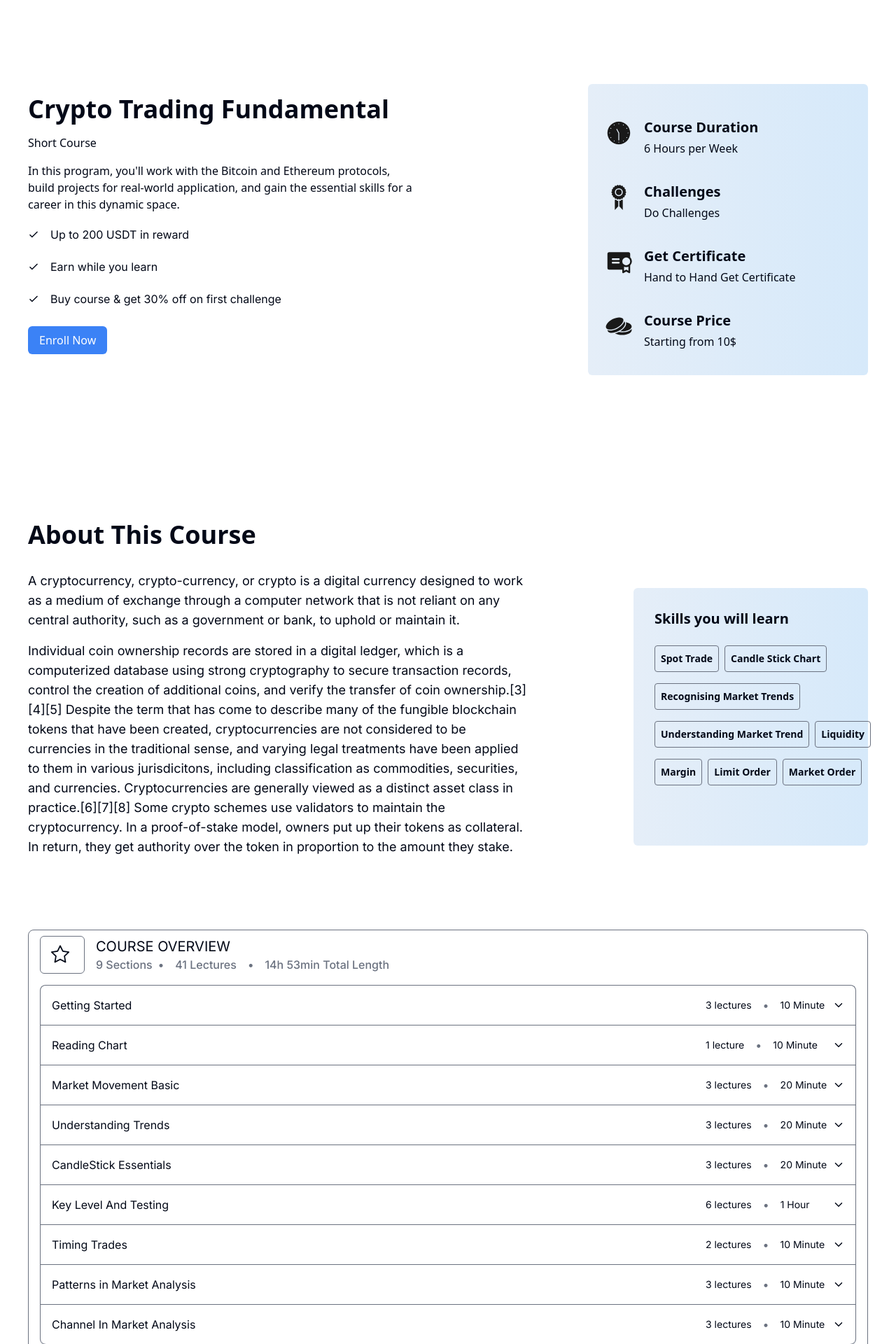
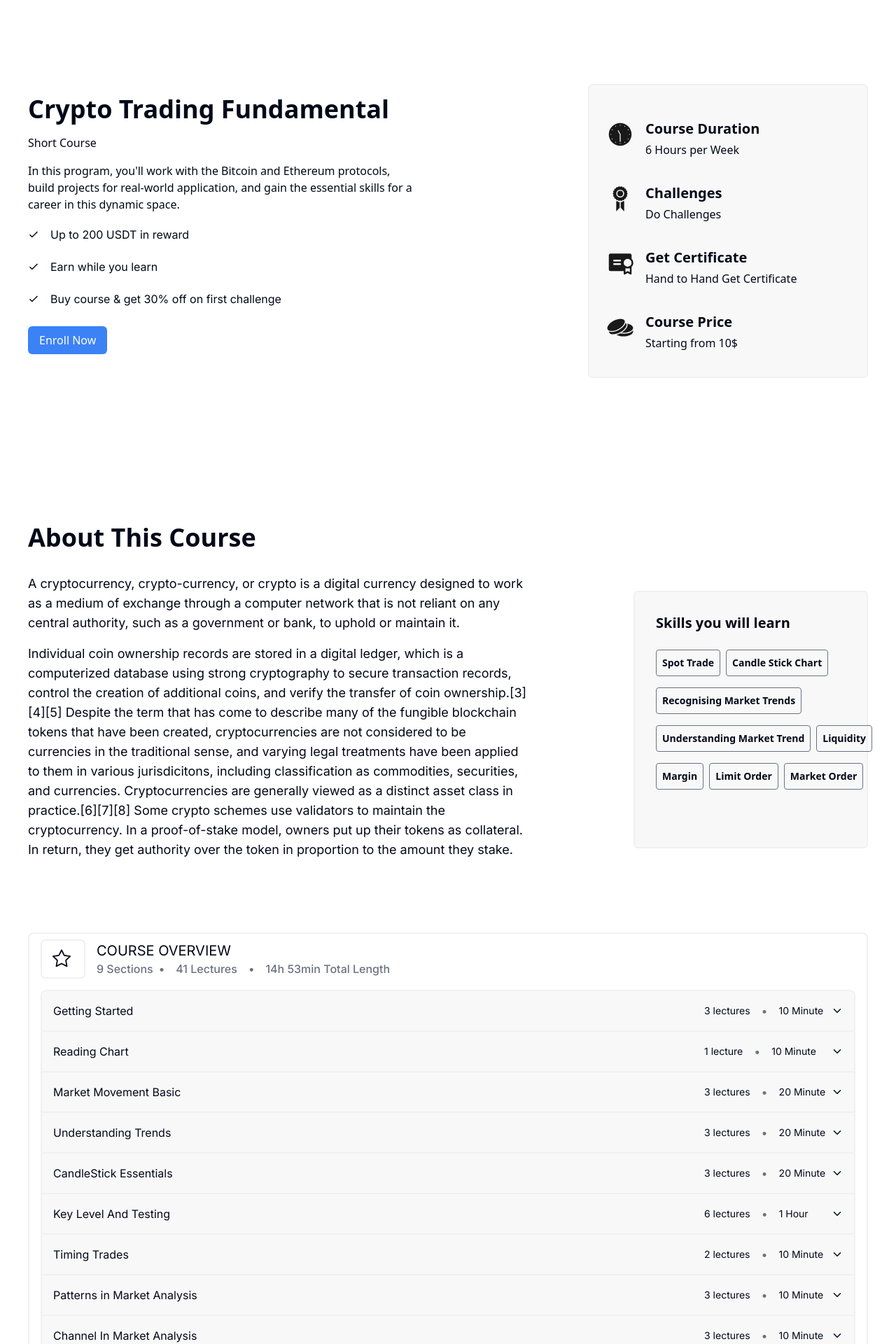
Before and after one commit to Salman-Aijaz/Course-Intro, a Next.js app: page / in a window 1280 px wide. Shown: the top 1920 px of the page at 70% size. Built offline with nearby package versions, Linux system fonts and the light colour scheme.

Commit message:
Light-Mode-Color

```diff
--- a/src/app/Components/AboutCourse.tsx
+++ b/src/app/Components/AboutCourse.tsx
@@ -18,7 +18,7 @@ const AboutCourse = () => {
      Individual coin ownership records are stored in a digital ledger, which is a computerized database using strong cryptography to secure transaction records, control the creation of additional coins, and verify the transfer of coin ownership.[3][4][5] Despite the term that has come to describe many of the fungible blockchain tokens that have been created, cryptocurrencies are not considered to be currencies in the traditional sense, and varying legal treatments have been applied to them in various jurisdicitons, including classification as commodities, securities, and currencies. Cryptocurrencies are generally viewed as a distinct asset class in practice.[6][7][8] Some crypto schemes use validators to maintain the cryptocurrency. In a proof-of-stake model, owners put up their tokens as collateral. In return, they get authority over the token in proportion to the amount they stake.
      </p>
         </div>
-        <div className='bg-gradient-to-r to-[#d6e9fa] from-[#e5eef8] dark:bg-[rgba(30,41,59,0.5)]  p-[30px] border-gray-500   rounded-md  mt-0 sm:mt-0 lg:mt-44 md:mt-0 xl:mt-44 w-fit lg:w-[335px]  min-h-auto md:min-h-auto lg:max-h-[368px]'>
+        <div className='bg-gradient-to-r bg-[#f8f8f9] dark:bg-[rgba(30,41,59,0.5)]  p-[30px]  border-2 border-[#f0f0f0]   rounded-md  mt-0 sm:mt-0 lg:mt-44 md:mt-0 xl:mt-44 w-fit lg:w-[335px]  min-h-auto md:min-h-auto lg:max-h-[368px]'>
           <h3 className=' font-sans mb-4	 dark:text-zinc-200 text-lg md:text-xl font-semibold'>Skills you will learn </h3>
 
        <div className="flex flex-wrap w-fit lg:w-[335px] ">
--- a/src/app/Components/CourseProgram.tsx
+++ b/src/app/Components/CourseProgram.tsx
@@ -124,9 +124,9 @@ const CourseProgram = () => {
 
   return (
     <div className="container mx-auto pt-20 pb-4 px-4 md:px-10 max-w-screen-xl">
-      <div className="flex flex-col border-[1px] border-gray-500 rounded-lg pt-2 pb-4 px-4 ">
+      <div className="flex flex-col border-2 border-[#f0f0f0] rounded-lg pt-2 pb-4 px-4 ">
         <div className="flex items-center mb-4">
-          <span className="w-12 md:w-16  border-[1px] border-gray-500 rounded-md px-2 py-3 dark:text-zinc-200">
+          <span className="w-12 md:w-16  border-2 border-[#f0f0f0] rounded-md px-2 py-3 dark:text-zinc-200">
             <GoStar className="w-8 h-5 md:w-10 md:h-7" />
           </span>
           <div className="ml-2 md:ml-4">
@@ -140,14 +140,14 @@ const CourseProgram = () => {
             </div>
           </div>
         </div>
-        <div className="flex flex-col border-t-[1px] border-r-[1px] border-l-[1px] border-b-0 border-solid border-gray-500 rounded-lg ">
+        <div className="flex flex-col border-t-2 border-r-2 border-l-2 border-b-0 border-solid   border-[#f0f0f0] rounded-lg ">
           {courses.map((course, index) => (
             // console.log("COURSE LENGTH ",courses.length -1),
             // console.log("ACCORDION",accordionOpen[index]),
             <>
               <button
               key={index}
-                className={` flex justify-between items-start p-4  border-b-[1px]  border-gray-500 hover:bg-zinc-100 dark:hover:bg-zinc-900  ${index === 0?"rounded-t-lg":""}  ${ index === courses.length - 1 ? "rounded-b-lg":""} `}
+                className={` flex justify-between items-start p-4  border-b-2    border-[#f0f0f0] bg-[#f8f8f9] dark:hover:bg-zinc-900  ${index === 0?"rounded-t-lg":""}  ${ index === courses.length - 1 ? "rounded-b-lg":""} `}
                 onClick={() => toggleCourse(index)}
               >
                 <div className="flex items-center justify-between w-full">
@@ -178,7 +178,7 @@ const CourseProgram = () => {
                   {course.lessons.map((lesson, lessonIndex) => (
                     // console.log("LESSON",lessonIndex),
                     // console.log("COURSE LESSON",course.lessons.length),
-                    <div key={lessonIndex} className={`w-full flex  border-b-[1px]    border-gray-500 `}>
+                    <div key={lessonIndex} className={`w-full flex  border-b-[1px]     border-[#f0f0f0] `}>
                       <div className="dark:text-zinc-200 text-xs md:text-base flex flex-1 items-center p-4 justify-start gap-2 md:gap-4">
                         <p >{lesson.topicIcon}</p>
                         <p >{lesson.topic}</p>
--- a/src/app/Components/HeroSection.tsx
+++ b/src/app/Components/HeroSection.tsx
@@ -34,7 +34,7 @@ const HeroSection = () => {
 
 {/* 2nd  */}
       <div className="flex  pl-0 py-0 pt-10   h-full">
-        <div className="flex flex-col gap-4 w-full md:w-full lg:w-[400px]  bg-gradient-to-r to-[#d6e9fa] from-[#e5eef8] dark:from-[#121E3C] dark:to-[#161E38]  rounded-md py-8 px-6 border-gray-500">
+        <div className="flex flex-col gap-4 w-full md:w-full lg:w-[400px]  bg-gradient-to-r bg-[#f8f8f9] border-2 border-[#f0f0f0]  dark:from-[#121E3C] dark:to-[#161E38]  rounded-md py-8 px-6 ">
           <div className="flex gap-4 ">
             <IoIosClock  className="w-10 h-[76px] dark:text-zinc-200 text-[rgba(25,25,25,1)]" />
             <div className="flex flex-col">
```
